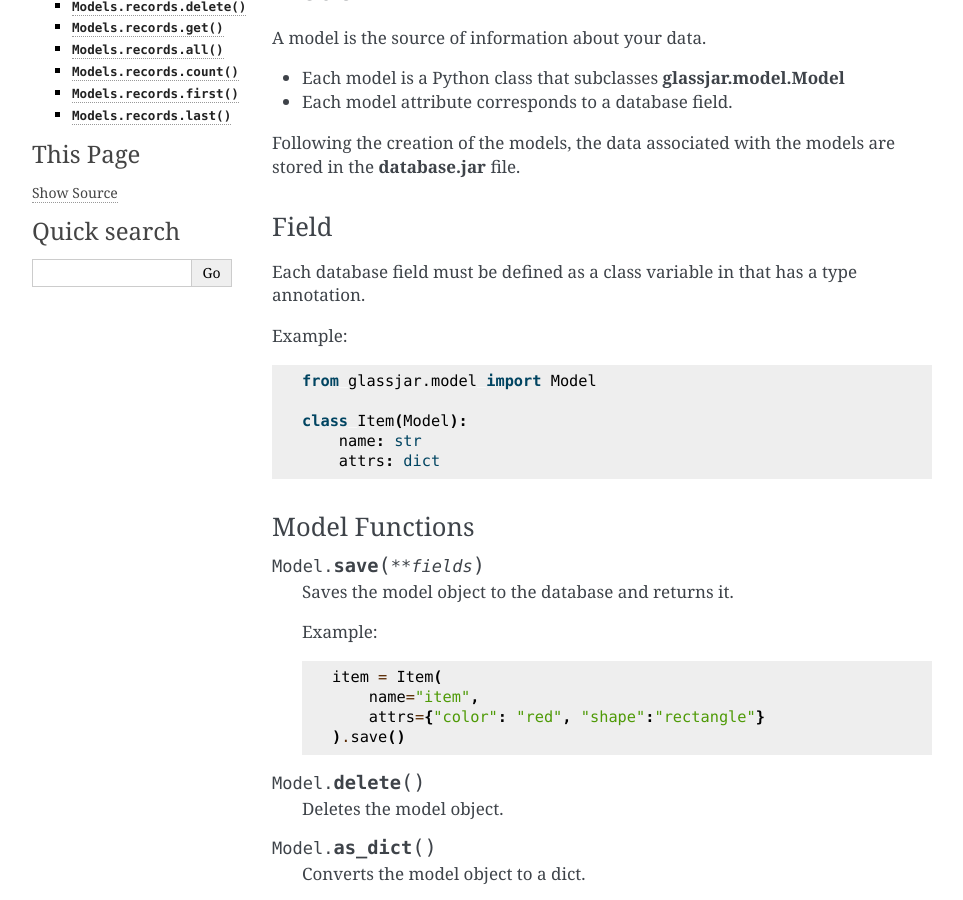
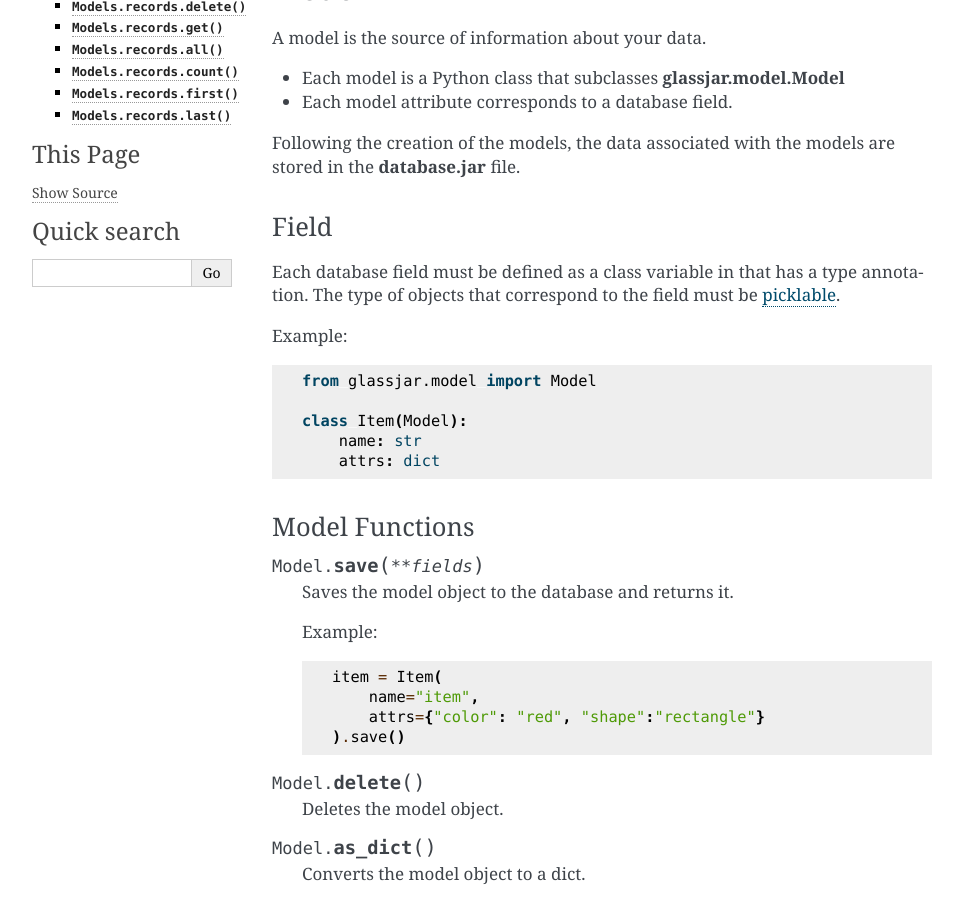
Before and after one commit to furkanonder/glassjar, a Sphinx documentation site: the page built from docs/source/usage.rst, in a window 1280 px wide and 900 px high, scrolled down 313 px. Shown: the whole window, without its empty margins (148-1111 px from the left). Built offline with Sphinx 7.4.7, drawn with Linux system fonts in a browser that asks for light colours.

Commit message:
Update field description in docs

```diff
--- a/docs/source/usage.rst
+++ b/docs/source/usage.rst
@@ -23,7 +23,8 @@ Following the creation of the models, the data associated with the models are st
 Field
 ^^^^^
 
-Each database field must be defined as a class variable in that has a type annotation.
+Each database field must be defined as a class variable in that has a type annotation. The type of objects
+that correspond to the field must be `picklable <https://docs.python.org/3/library/pickle.html#what-can-be-pickled-and-unpickled>`_.
 
 Example::
 
```
